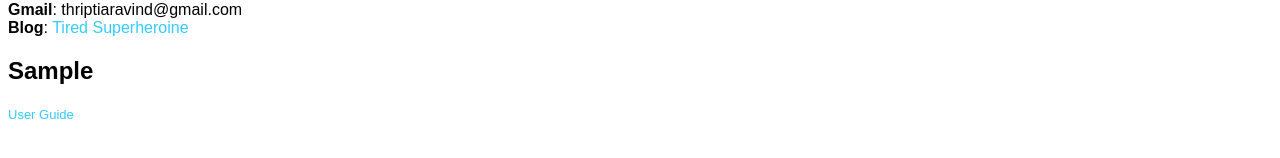
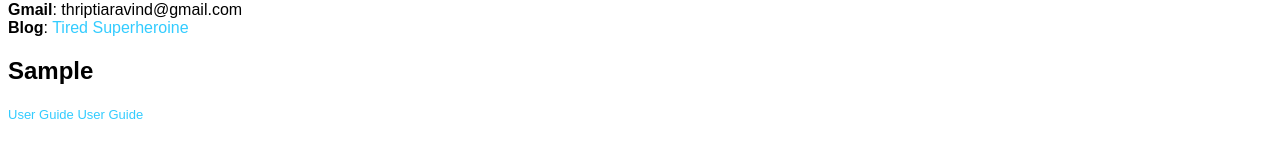
Before and after one commit to thriptiaravind/Documentation, a Jekyll site: the page built from index.md, in a window 1280 px wide. Shown: the part 311-469 px from the top of the page. Built offline with Jekyll 4.4.1, drawn with Linux system fonts in a browser that asks for light colours; our own code applies the rules of GitHub Pages for plain Markdown files.

Commit message:
Update index.md
HTML

```diff
--- a/index.md
+++ b/index.md
@@ -15,4 +15,5 @@ She has experience in authoring tools such as Microsoft Office Suite, Adobe Drea
 * **Blog**: [Tired Superheroine](http://www.thriptiaravind.com/)
 
 ## Sample
+<a href="./Assets/UPI.pdf">User Guide</a>
 [User Guide](./Assets/UPI.pdf)
```
